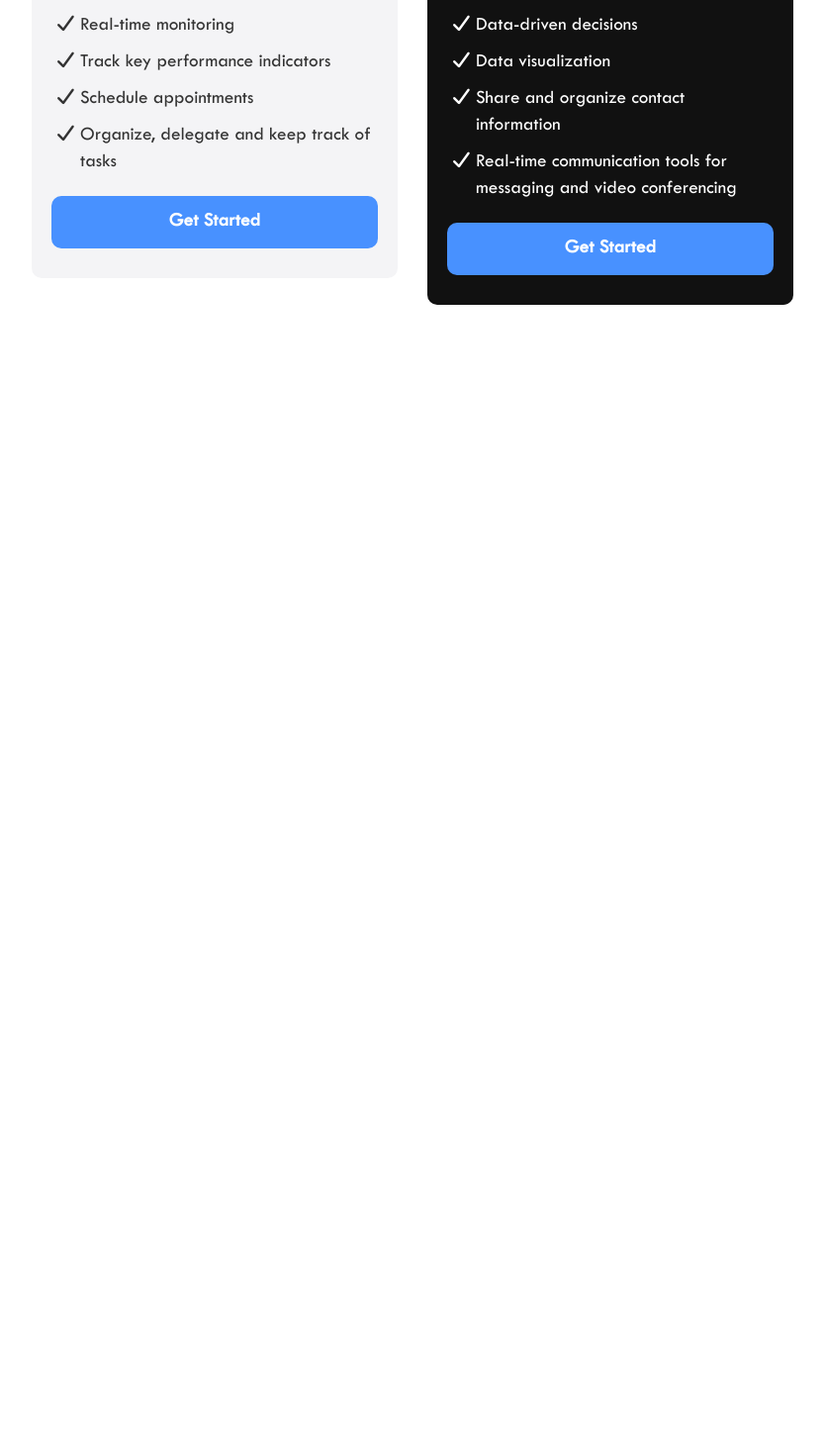
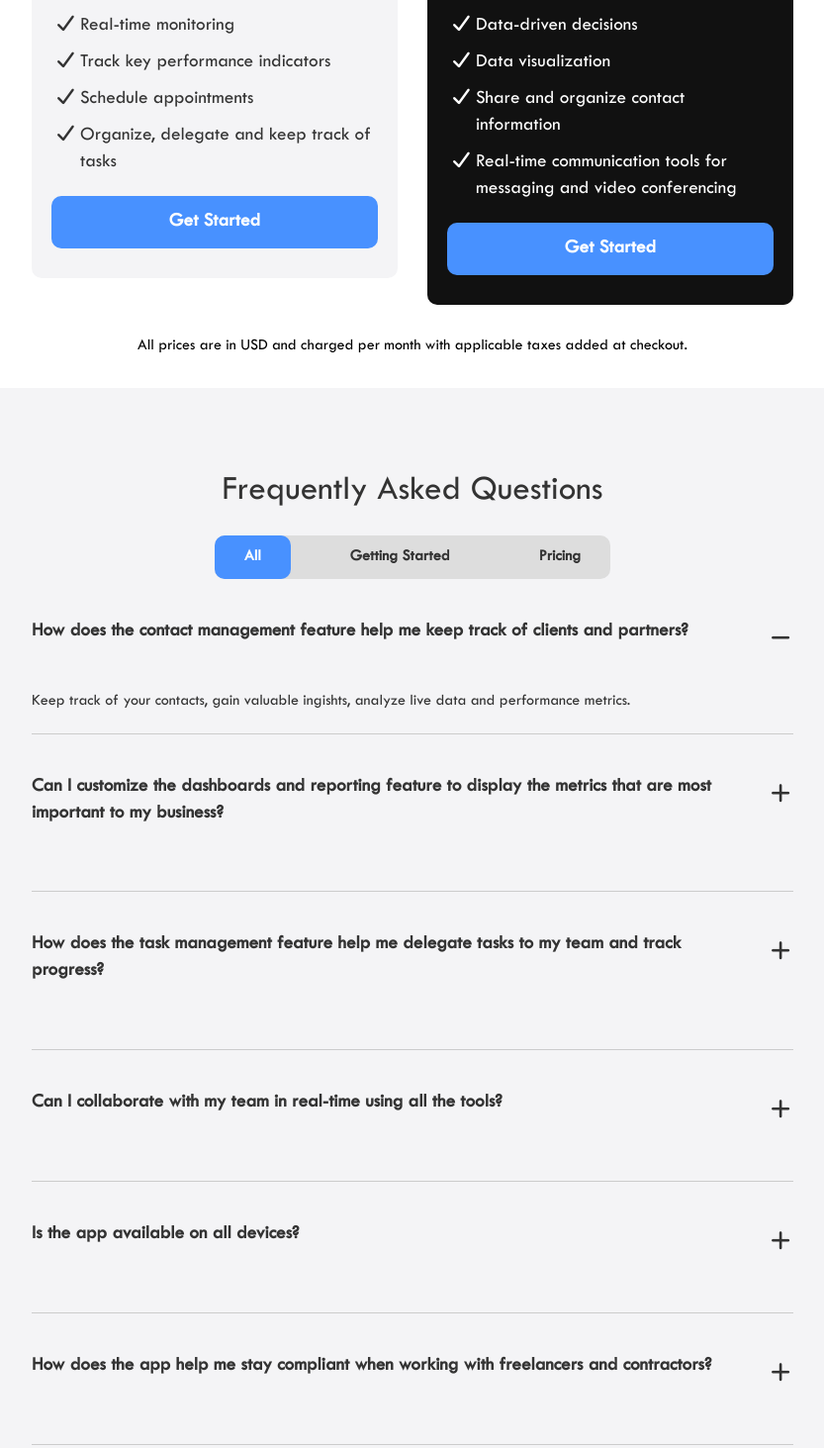
Before and after one commit to WilliamL10/Coding-Tutorial-Exercises, a plain HTML site: page Learning HTML/index.html in a window 1280 px wide. Shown: the part 2116-3579 px from the top of the page at 99% size, without its empty margins (223-1056 px from the left). Before the commit the page ends 2424 px from the top, so only its background shows below. Drawn offline with Linux system fonts and the light colour scheme.

Commit message:
Added FAQ section

```diff
--- a/Learning HTML/index.html
+++ b/Learning HTML/index.html
@@ -122,15 +122,12 @@
 					<p>David Wilson</p>
 					<p>Slide</p>
 				</div>
-
-
-
 			</div>
 		</div>
 	</section>
 
 	<!-- Pricing -->
-	 <section class="pricing">
+	<section class="pricing">
 		<div class="container-sm">
 			<h3 class="pricing-heading text-xl text-center">
 				Pricing
@@ -186,8 +183,6 @@
 						<a href="#" class="btn btn-primary btn-block text-center">Get Started</a>
 
 					</div>
-
-
 				 </div>
 
 				<!-- Pricing Card 2 -->
@@ -235,14 +230,104 @@
 						<a href="#" class="btn btn-primary btn-block text-center">Get Started</a>
 
 					</div>
+				 </div>
+			</div>
 
+			<p class="pricing-disclosure text-center">
+				All prices are in USD and charged per month with applicable taxes added at checkout.
+			</p>
+		</div>
+	</section>
 
-				 </div>
+	<!-- FAQ -->
+	<section class="faq bg-light">
+		<div class="container-sm">
+			<h3 class="text-xl text-center">
+				Frequently Asked Questions
+			</h3>
+			<ul class="faq-menu">
+				<li class="active">All</li>
+				<li>Getting Started</li>
+				<li>Pricing</li>
+			</ul>
+			<div class="faq-content">
+
+				<div class="faq-group">
+					<div class="faq-group-header">
+						<h4 class="text-med">
+							How does the contact management feature help me keep track of clients and partners?
+						</h4>
+						<i class="fas fa-minus"></i>
+					</div>
+					<div class="faq-group-body open">
+						Keep track of your contacts, gain valuable ingishts, analyze live data and performance metrics.
+					</div>
+				</div>
+
+				<div class="faq-group">
+					<div class="faq-group-header">
+						<h4 class="text-med">
+							Can I customize the dashboards and reporting feature to display the metrics that are most important to my business?
+						</h4>
+						<i class="fas fa-plus"></i>
+					</div>
+					<div class="faq-group-body">
+						Lorem ipsum dolor sit amet. Non officiis obcaecati ut tempora quasi quo doloremque voluptas. Ut cumque expedita ut unde voluptas qui eligendi nihil non sunt culpa ab sunt nihil!
+					</div>
+				</div>
+
+				<div class="faq-group">
+					<div class="faq-group-header">
+						<h4 class="text-med">
+							How does the task management feature help me delegate tasks to my team and track progress?
+						</h4>
+						<i class="fas fa-plus"></i>
+					</div>
+					<div class="faq-group-body">
+						Lorem ipsum dolor sit amet. Non officiis obcaecati ut tempora quasi quo doloremque voluptas. Ut cumque expedita ut unde voluptas qui eligendi nihil non sunt culpa ab sunt nihil!
+					</div>
+				</div>
+
+				<div class="faq-group">
+					<div class="faq-group-header">
+						<h4 class="text-med">
+							Can I collaborate with my team in real-time using all the tools?
+						</h4>
+						<i class="fas fa-plus"></i>
+					</div>
+					<div class="faq-group-body">
+						Lorem ipsum dolor sit amet. Non officiis obcaecati ut tempora quasi quo doloremque voluptas. Ut cumque expedita ut unde voluptas qui eligendi nihil non sunt culpa ab sunt nihil!
+					</div>
+				</div>
+
+				<div class="faq-group">
+					<div class="faq-group-header">
+						<h4 class="text-med">
+							Is the app available on all devices?
+						</h4>
+						<i class="fas fa-plus"></i>
+					</div>
+					<div class="faq-group-body">
+						Lorem ipsum dolor sit amet. Non officiis obcaecati ut tempora quasi quo doloremque voluptas. Ut cumque expedita ut unde voluptas qui eligendi nihil non sunt culpa ab sunt nihil!
+					</div>
+				</div>
+
+				<div class="faq-group">
+					<div class="faq-group-header">
+						<h4 class="text-med">
+							How does the app help me stay compliant when working with freelancers and contractors?
+						</h4>
+						<i class="fas fa-plus"></i>
+					</div>
+					<div class="faq-group-body">
+						Lorem ipsum dolor sit amet. Non officiis obcaecati ut tempora quasi quo doloremque voluptas. Ut cumque expedita ut unde voluptas qui eligendi nihil non sunt culpa ab sunt nihil!
+					</div>
+				</div>
 
 			</div>
 		</div>
-	 </section>
+	</section>
 
-	<script src="js/main.js"></script>
+	<script src="public/js/main.js"></script>
 </body>
 </html>
--- a/Learning HTML/public/css/style.css
+++ b/Learning HTML/public/css/style.css
@@ -214,8 +214,71 @@ img {
 		padding-left: 5px;
 	}
 
+	.pricing .pricing-disclosure {
+		padding: 30px;
+	}
+
 /* --------------------------------------------- */
+	/* FAQ */
+	.faq {
+		padding: 40px 0;
+	}
 
+	.faq ul.faq-menu {
+		max-width: 400px;
+		margin: auto;
+		display: flex;
+		justify-content: space-between;
+		align-items: center;
+		background: #ddd;
+		border-radius: 10px;
+		font-weight: 600;
+		cursor: pointer;
+	}
+
+	.faq ul.faq-menu li {
+		padding: 10px 30px;
+		border-radius: 10px;
+		text-align: center;
+	}
+
+	.faq ul.faq-menu li.active {
+		background: var(--primary-color);
+		color: #fff;
+	}
+
+	.faq .faq-group {
+		border-bottom: 1px solid #ccc;
+		padding-bottom: 20px;
+	}
+
+	.faq .faq-group .faq-group-header {
+		padding: 20px 0;
+		margin-bottom: 15px;
+		position: relative;
+	}
+
+	.faq .faq-group .faq-group-header h4 {
+		font-weight: 600;
+		width: 95%;
+	}
+
+	.faq .faq-group .faq-group-header i {
+		position: absolute;
+		right: 0;
+		top: 50px;
+		font-size: 1.3rem;
+		cursor: pointer;			/* To notify user that it is interactable */
+	}
+
+	.faq .faq-group .faq-group-body {
+		display: none;
+	}
+
+	/* If a body has a class of open */
+	.faq .faq-group .faq-group-body.open {
+		display: block;
+	}
 
 
 /* --------------------------------------------- */
--- a/Learning HTML/public/js/main.js
+++ b/Learning HTML/public/js/main.js
@@ -0,0 +1,37 @@
+// FAQ Accordion
+document.addEventListener('DOMContentLoaded', () => {
+	const faqContainer = document.querySelector('.faq-content');
+
+	faqContainer.addEventListener('click', (e) => {
+		// console.log(e)			// Debug
+		const groupHeader = e.target.closest('.faq-group-header');
+
+		// Have nothing happen if the Header is not clicked on
+		if (!groupHeader) return;
+
+		const group = groupHeader.parentElement;
+		const groupBody = group.querySelector('.faq-group-body');
+		const icon = groupHeader.querySelector('i');
+
+		// Toggle icon
+		icon.classList.toggle('fa-plus');
+		icon.classList.toggle('fa-minus');
+
+		// Add open to the body -- Toggle visibility of body
+		groupBody.classList.toggle('open');
+
+		// Close other opened FAQ bodies when clicking on another body
+		const otherGroups = faqContainer.querySelectorAll('.faq-group');
+
+		otherGroups.forEach((otherGroup) => {
+			if (otherGroup !== group) {
+				const otherGroupBody = otherGroup.querySelector('.faq-group-body');
+				const otherIcon = otherGroup.querySelector('.faq-group-header');
+
+				otherGroupBody.classList.remove('open');
+				otherIcon.classList.remove('fa-minus');
+				otherIcon.classList.add('fa-plus');
+			}
+		});
+	});
+});
```
